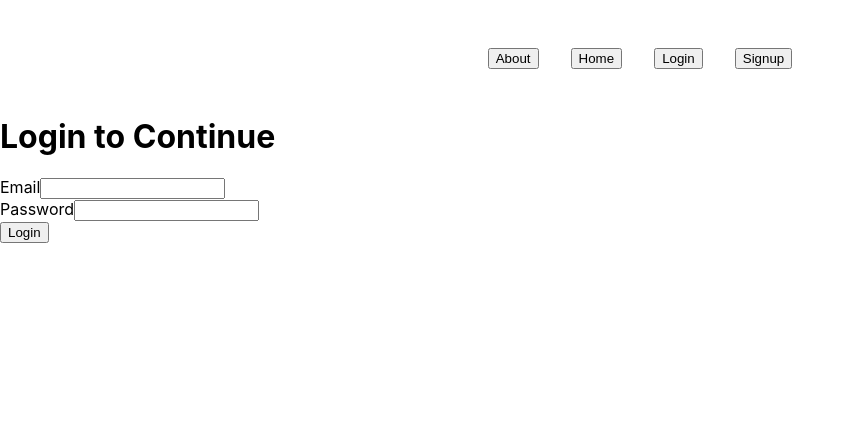
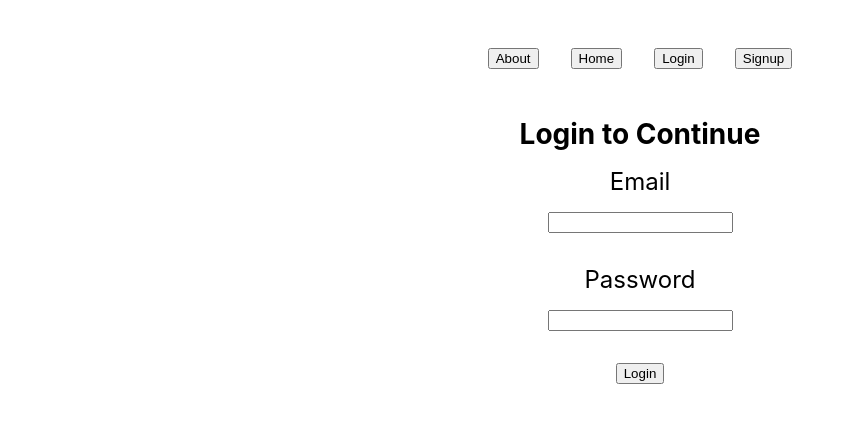
Before and after one commit to finiky/ToDo, a React (Create React App) app in the folder client/: page /login in a window 1280 px wide. Shown: the top 422 px of the page, without its empty margins (0-855 px from the left). Built offline with nearby package versions, Linux system fonts and the light colour scheme.

Commit message:
added css for the Login

```diff
--- a/client/src/components/About.js
+++ b/client/src/components/About.js
@@ -2,27 +2,28 @@ import styles from "./About.module.css";
 const About = () => {
   return (
     <div className={styles.allParas}>
+      <h1 className={styles.heading}>Scheduler</h1>
       <p className={styles.about}>
         <em>
           <b>Scheduler</b>
         </em>{" "}
         is a mobile friendly responsive web application that offers a
-        fucntionality to save the tasks that needs to be done in the future. The
+        fucntionality to save user customized future tasks. The
         application offers one stop to create a list of tasks with an added
         fucntionality of associating tasks with date and time which can prove
-        helpful to users.
+        helpful.
       </p>
       <p className={styles.about}>
         <em>
           <b>Scheduler</b>
         </em>{" "}
         offers essential features to create, save, edit and delete tasks thus offering a
-        secure and complete control based on user's needs. The time has come to leave behind the old days of making
-        paper notes and embrace the power of{" "}
+        secure and complete control based on user's needs. Guess its time to leave behind the old days of making
+        paper notes and embrace{" "}
         <em>
           <b>Scheduler </b>
         </em>
-        that can be used through your favorite tablets, phones or computers
+        that can be used from one's favorite tablets, phones or computers
         equally.
       </p>
     </div>
--- a/client/src/components/About.module.css
+++ b/client/src/components/About.module.css
@@ -2,9 +2,15 @@
   display: grid;
   grid-template-columns: 1fr;
   row-gap: 2rem;
+  margin: 0 auto;
+  padding: 2.25rem;
+}
+.heading {
+  text-align: center;
+  margin: 0 auto;
 }
 .about {
   margin: 0 auto;
-  font-size: 1.2rem;
+  font-size: 1rem;
   text-align: justify;
 }
--- a/client/src/components/Login.js
+++ b/client/src/components/Login.js
@@ -1,5 +1,6 @@
 import { useState } from "react";
 import { useNavigate, Link } from "react-router-dom";
+import styles from "./Login.module.css";
 const Login = () => {
   const [email, setEmail] = useState("");
   const [passkey, setPasskey] = useState("");
@@ -32,12 +33,15 @@ const Login = () => {
   if (!error) {
     return (
       <div>
-        <h1>Login to Continue</h1>
-        <form onSubmit={handleSubmit} method="POST">
+        <h1 className={styles.heading}>Login to Continue</h1>
+        <form className={styles.form} onSubmit={handleSubmit} method="POST">
           <div>
-            <label htmlFor="email">Email</label>
+            <div className={styles.labels}>
+              <label htmlFor="email">Email</label>
+            </div>
             <input
               id="email"
+              className={styles.input}
               type="email"
               value={email}
               onChange={(e) => setEmail(e.target.value)}
@@ -45,9 +49,12 @@ const Login = () => {
             />
           </div>
           <div>
-            <label htmlFor="password">Password</label>
+            <div className={styles.labels}>
+              <label htmlFor="password">Password</label>
+            </div>
             <input
               id="password"
+              className={styles.input}
               type="password"
               value={passkey}
               onChange={(e) => setPasskey(e.target.value)}
--- /dev/null
+++ b/client/src/components/Login.module.css
@@ -0,0 +1,20 @@
+.form {
+  display: grid;
+  grid-template-columns: 1fr;
+  row-gap: 1rem;
+  justify-items: center;
+  margin: 1rem auto;
+}
+.heading {
+  text-align: center;
+  margin: 1rem auto;
+  font-size: 1.75rem;
+}
+.labels {
+  margin: 0 auto;
+  text-align: center;
+  font-size: 1.5rem;
+}
+.input {
+  margin: 1rem auto;
+}
```
